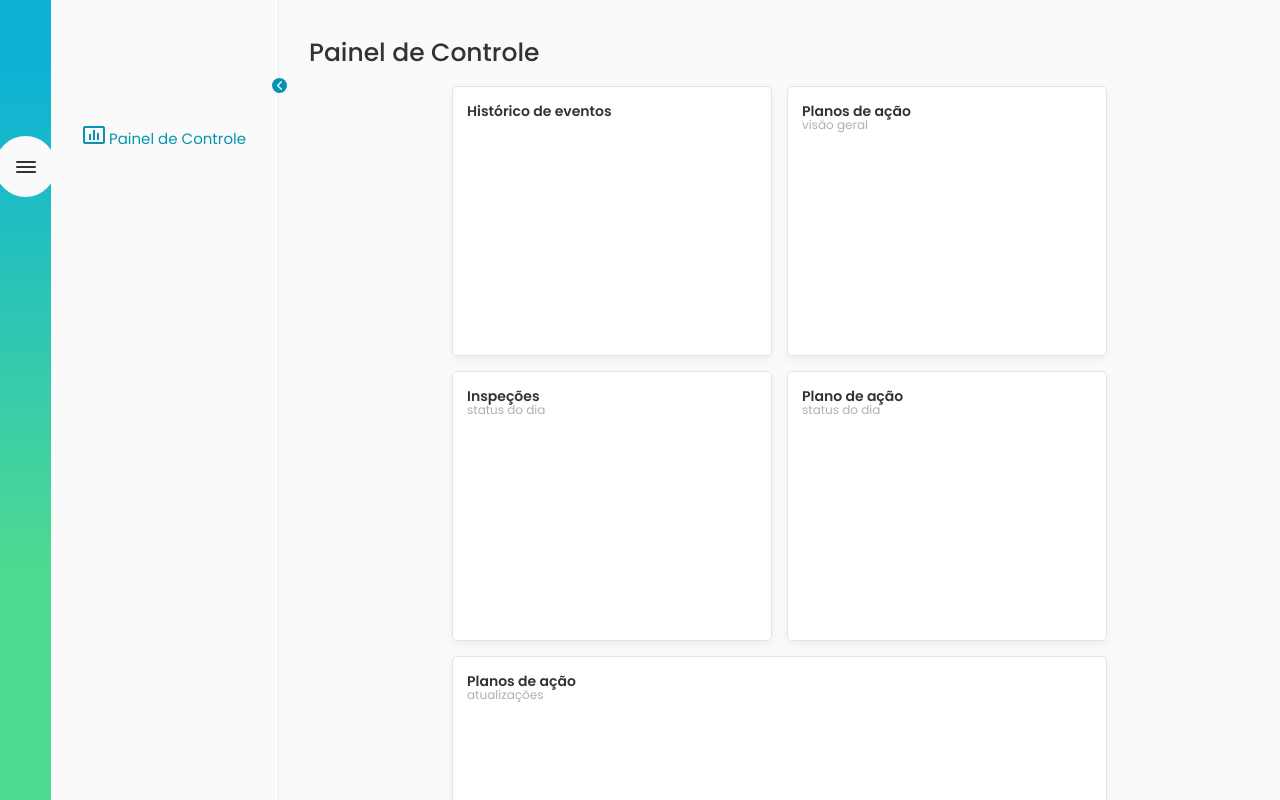
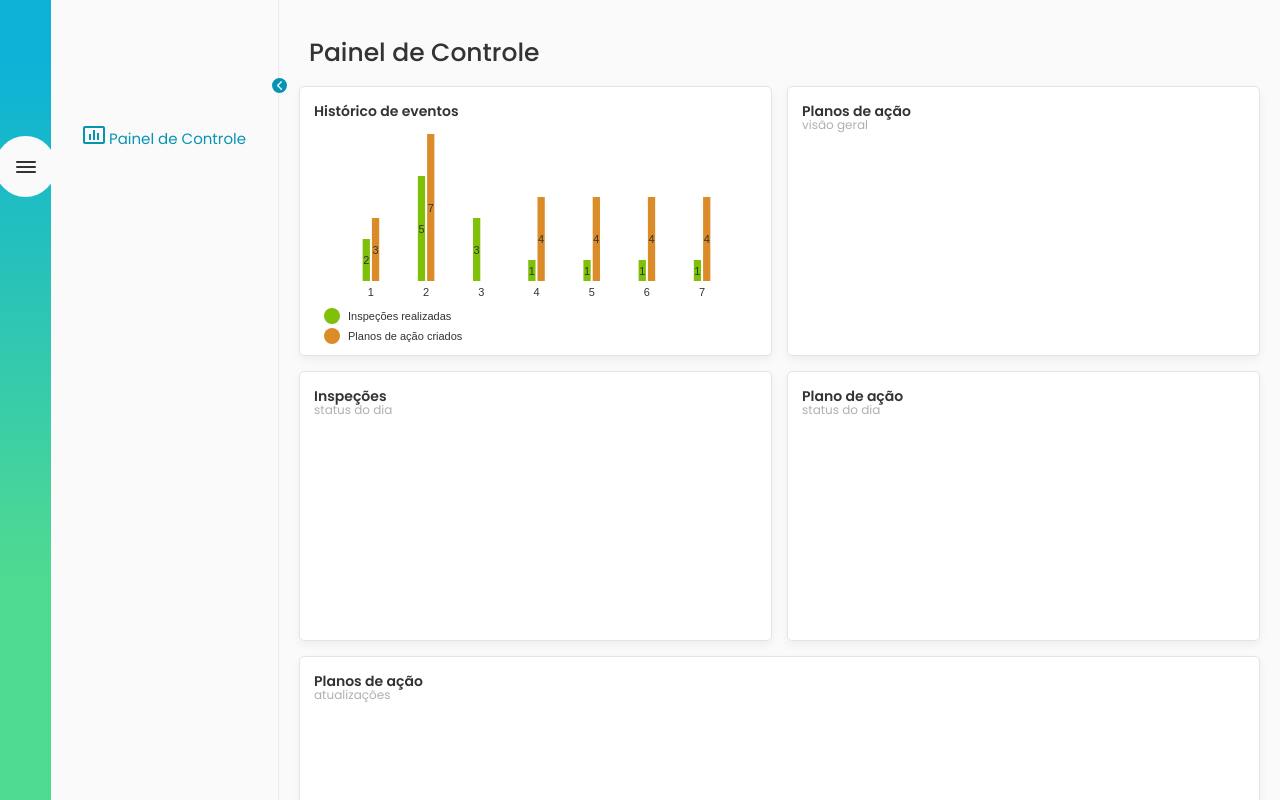
Before and after one commit to SamuelSimoes31/dashboard-trackingtrade, a React (Create React App) app in the folder dashboard/: page / in a window 1280 px wide. Shown: the top 800 px of the page. Built offline with nearby package versions, Linux system fonts and the light colour scheme; the HTML template or start-up script is replaced by a standard one.

Commit message:
bar graph

```diff
--- a/dashboard/package.json
+++ b/dashboard/package.json
@@ -3,6 +3,9 @@
   "version": "0.1.0",
   "private": true,
   "dependencies": {
+    "@nivo/bar": "^0.67.0",
+    "@nivo/core": "^0.67.0",
+    "@nivo/pie": "^0.67.0",
     "@testing-library/jest-dom": "^5.11.4",
     "@testing-library/react": "^11.1.0",
     "@testing-library/user-event": "^12.1.10",
--- a/dashboard/src/components/Panel/Card/styles.ts
+++ b/dashboard/src/components/Panel/Card/styles.ts
@@ -3,7 +3,7 @@ import styled from 'styled-components';
 export const Container = styled.div`
   position: relative;
   /* max-width: 354px; */
-  min-height: 270px;
+  height: 270px;
 
   background: #FFFFFF;
   border: 0.5px solid #E4E4E4;
--- /dev/null
+++ b/dashboard/src/components/Panel/Graphs/BarGraph.tsx
@@ -0,0 +1,46 @@
+import React from 'react';
+import { ResponsiveBar } from '@nivo/bar'
+// import { Container } from './styles';
+
+interface Props {
+  data: object[];
+  keys: string[];
+  index: string;
+}
+
+const BarGraph: React.FC<Props> = ({data,keys,index}) => (
+  <ResponsiveBar
+    data={data}
+    keys={keys}
+    indexBy={index}
+    groupMode={'grouped'}
+    layout={'vertical'}
+    margin={{ top: 5, right: 10, bottom: 90, left: 10 }}
+    innerPadding={2}
+    padding={0.7}
+    // indexScale={{"type":"band","round":false}}
+    enableLabel={true}
+    enableGridX={false}
+    enableGridY={false}
+    axisBottom={{tickSize:0}}
+    axisLeft={{tickSize:0,tickPadding:10}}
+    labelSkipHeight={1}
+    colors={['#7FC008','#DB8C28']}
+    legends={
+      [
+        {
+          anchor: "bottom-left",
+          dataFrom: "keys",
+          itemWidth: 10,
+          itemHeight: 10,
+          direction: 'column',
+          translateY: 60,
+          itemsSpacing: 10,
+          symbolShape: "circle"
+        }
+      ]
+    }
+  />
+)
+
+export default BarGraph;
--- a/dashboard/src/components/Panel/index.tsx
+++ b/dashboard/src/components/Panel/index.tsx
@@ -2,6 +2,8 @@ import React from 'react';
 import Card from './Card';
 
 import { Container, GridPanel } from './styles';
+import BarGraph from './Graphs/BarGraph';
+import { historyData } from '../../utils/data';
 
 const Panel: React.FC = () => {
   return (
@@ -9,7 +11,11 @@ const Panel: React.FC = () => {
       <h1>Painel de Controle</h1>
       <GridPanel>
         <Card title={"Histórico de eventos"} >
-          {}
+          <BarGraph
+            data={historyData.data}
+            keys={historyData.keys}
+            index={historyData.index}
+          />
         </Card>
         <Card title={"Planos de ação"} subtitle={"visão geral"}>
           {}
--- a/dashboard/src/components/Panel/styles.ts
+++ b/dashboard/src/components/Panel/styles.ts
@@ -29,16 +29,17 @@ export const GridPanel = styled.div`
     "hist       hist        plan-vision"  1fr
     "insp       plan-day    plan-updt"    1fr
     "insp-sche  insp-sche   plan-updt"    1fr
-    / minmax(320px, 1fr)       minmax(320px, 1fr)         minmax(320px, 1fr);
-  gap: 15px; */
+    / 320px       320px         320px;
+  gap: 15px;
+  justify-content: center; */
 
   grid-template:
     "hist       hist        plan-vision"  1fr
     "insp       plan-day    plan-updt"    1fr
     "insp-sche  insp-sche   plan-updt"    1fr
-    / 320px       320px         320px;
+    / minmax(320px, 1fr)       minmax(320px, 1fr)         minmax(320px, 1fr);
   gap: 15px;
-  justify-content: center;
+
 
   @media(max-width: 1325px) {
     grid-template:
@@ -46,7 +47,7 @@ export const GridPanel = styled.div`
     "insp       plan-day"     1fr
     "plan-updt  plan-updt"    1fr
     "insp-sche  insp-sche"    1fr
-    / 320px       320px;
+    / minmax(320px, 1fr)       minmax(320px, 1fr);
   }
 
   @media(max-width: 990px) {
@@ -58,7 +59,7 @@ export const GridPanel = styled.div`
     "plan-updt"  1fr
     "plan-updt"  1fr
     "insp-sche"  1fr
-    / 320px;
+    / minmax(320px, 1fr);
   }
 
   div:nth-child(1){
--- /dev/null
+++ b/dashboard/src/utils/data.ts
@@ -0,0 +1,41 @@
+export const historyData = {
+  data: [
+    {
+      "day": 1,
+      "Inspeções realizadas": 2,
+      "Planos de ação criados": 3
+    },
+    {
+      "day": 2,
+      "Inspeções realizadas": 5,
+      "Planos de ação criados": 7
+    },
+    {
+      "day": 3,
+      "Inspeções realizadas": 3,
+      "Planos de ação criados": 0
+    },
+    {
+      "day": 4,
+      "Inspeções realizadas": 1,
+      "Planos de ação criados": 4
+    },
+    {
+      "day": 5,
+      "Inspeções realizadas": 1,
+      "Planos de ação criados": 4
+    },
+    {
+      "day": 6,
+      "Inspeções realizadas": 1,
+      "Planos de ação criados": 4
+    },
+    {
+      "day": 7,
+      "Inspeções realizadas": 1,
+      "Planos de ação criados": 4
+    }
+  ],
+  index: "day",
+  keys: ["Inspeções realizadas","Planos de ação criados"]
+}
```
Also changed, not shown: 1 other file (tests, documents, lock files or other folders).
